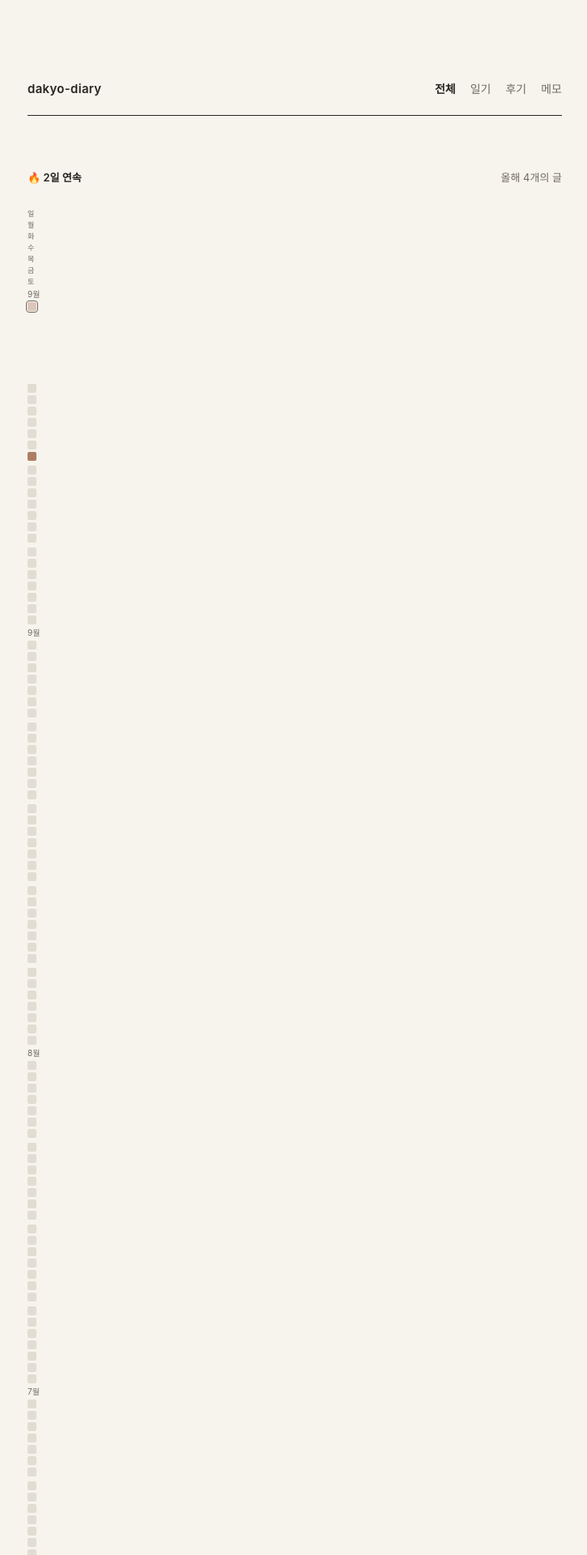
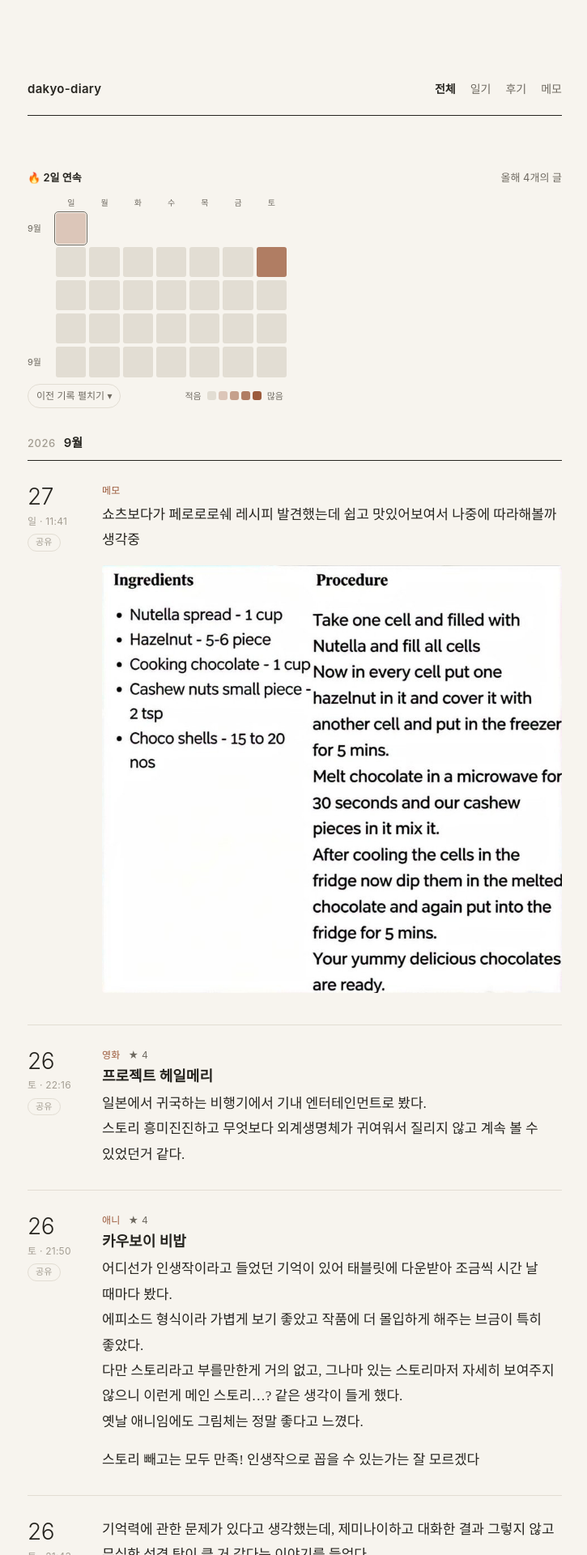
Before and after one commit to dakyo-diary/dakyo-diary.github.io, a Jekyll site: the page built from index.md, in a window 1280 px wide. Shown: the top 1920 px of the page at 81% size, without its empty margins (276-1001 px from the left). Built offline with Jekyll 4.4.1, drawn with Linux system fonts in a browser that asks for light colours; some web fonts are replaced; some of the changed text lies outside the part shown.

Commit message:
Heatmap vertical layout: assets/css/style.css

```diff
--- a/assets/css/style.css
+++ b/assets/css/style.css
@@ -148,22 +148,27 @@ a { color: inherit; }
 .heatmap { margin: 0 0 2.4em; font-family: var(--sans); font-size: 12px; color: var(--soft); }
 .heatmap-summary { display: flex; justify-content: space-between; gap: 12px; margin: 0 0 10px; font-size: 13px; }
 .heatmap-streak { color: var(--ink); font-weight: 600; }
-.heatmap-scroll { overflow-x: auto; padding-bottom: 4px; scrollbar-width: thin; }
+/* One row per week (Sun → Sat), newest on top; month label column on the left. */
 .heatmap-grid {
-  --cell: 11px;
   display: grid;
-  grid-template-columns: 16px repeat(var(--weeks), var(--cell));
-  grid-template-rows: 14px repeat(7, var(--cell));
-  grid-auto-flow: row;
-  gap: 3px;
-  width: max-content;
+  grid-template-columns: 2.6em repeat(7, minmax(0, 1fr));
+  gap: 4px;
+  max-width: 320px;
+  align-items: center;
 }
-.heatmap-month { font-size: 10px; line-height: 14px; white-space: nowrap; overflow: visible; }
-.heatmap-wd { font-size: 9px; line-height: var(--cell); }
+.heatmap:not(.expanded) .heatmap-grid [data-old] { display: none; }
+.heatmap-month { font-size: 11px; white-space: nowrap; }
+.heatmap-wd { font-size: 10px; text-align: center; }
 .heatmap-cell {
-  display: block; width: var(--cell); height: var(--cell); padding: 0; border: 0;
-  border-radius: 2px; background: var(--rule);
+  display: block; width: 100%; aspect-ratio: 1; padding: 0; border: 0;
+  border-radius: 3px; background: var(--rule);
 }
+.heatmap-foot { display: flex; justify-content: space-between; align-items: center; gap: 10px; max-width: 320px; margin-top: 8px; }
+.heatmap-more {
+  padding: 3px 10px; border: 1px solid var(--rule); border-radius: 999px;
+  background: none; color: var(--soft); font: inherit; font-size: 12px; cursor: pointer;
+}
+.heatmap-more:hover { color: var(--ink); border-color: var(--soft); }
 .heatmap-cell.future { background: transparent; }
 .heatmap-cell.l1 { background: var(--mark); background: color-mix(in srgb, var(--mark) 30%, var(--paper)); }
 .heatmap-cell.l2 { background: var(--mark); background: color-mix(in srgb, var(--mark) 55%, var(--paper)); }
@@ -171,9 +176,9 @@ a { color: inherit; }
 .heatmap-cell.l4 { background: var(--mark); }
 .heatmap-cell.today { outline: 1px solid var(--soft); outline-offset: 1px; }
 button.heatmap-cell { cursor: pointer; }
-.heatmap-legend { display: flex; align-items: center; justify-content: flex-end; gap: 3px; margin: 6px 0 0; font-size: 11px; }
+.heatmap-legend { display: flex; align-items: center; justify-content: flex-end; gap: 3px; margin: 0; font-size: 11px; }
 .heatmap-legend span { margin: 0 4px; }
-.heatmap-legend .heatmap-cell { display: inline-block; }
+.heatmap-legend .heatmap-cell { display: inline-block; width: 11px; height: 11px; aspect-ratio: auto; }
 .heatmap-day { display: grid; gap: 4px; margin-top: 10px; padding-top: 10px; border-top: 1px solid var(--rule); }
 .heatmap-day-title { margin: 0 0 2px; color: var(--ink); font-weight: 600; }
 .heatmap-day a { color: var(--ink); text-decoration: none; }
```
